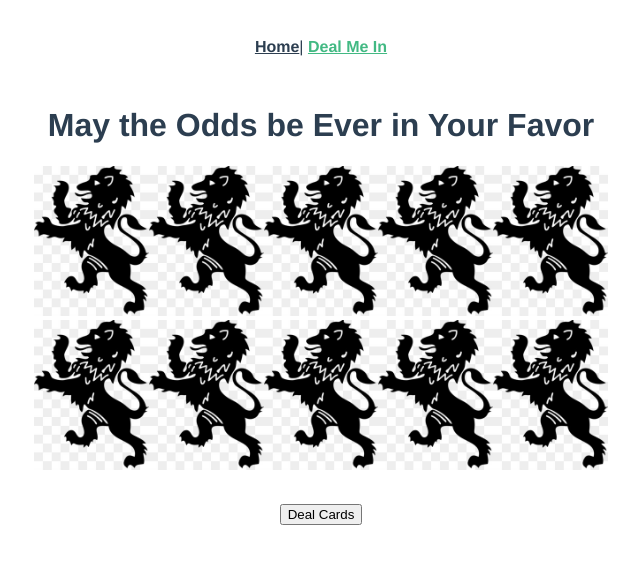
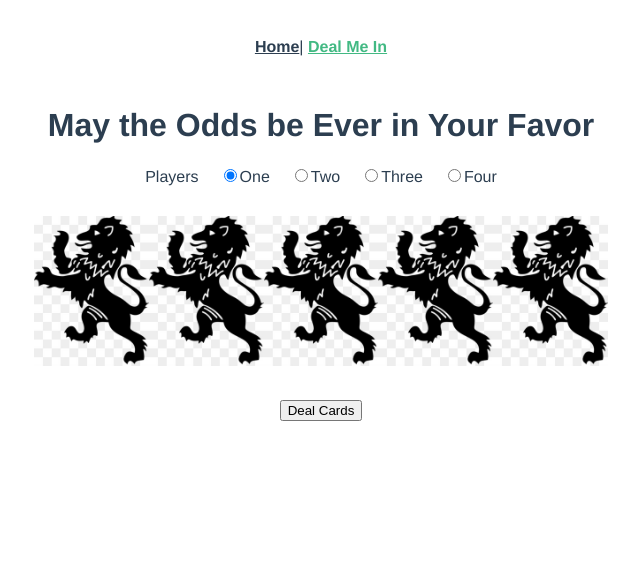
Before and after one commit to michaelgallipo/dke-card-dealer, a Vue app: page /#/deal in a window 1280 px wide. Shown: the top 564 px of the page, without its empty margins (319-959 px from the left). Built offline with nearby package versions, Linux system fonts and the light colour scheme.

Commit message:
Added Multiplayer Controls

```diff
--- a/src/views/Deal.vue
+++ b/src/views/Deal.vue
@@ -1,6 +1,17 @@
 <template>
   <div class="deal">
     <h1>May the Odds be Ever in Your Favor</h1>
+    <div id="selectors">
+      <label>Players</label>
+      <input type="radio" id="players" value="1" v-model="players" />
+      <label for="one">One</label>
+      <input type="radio" id="players" value="2" v-model="players" />
+      <label for="two">Two</label>
+      <input type="radio" id="players" value="3" v-model="players" />
+      <label for="three">Three</label>
+      <input type="radio" id="players" value="4" v-model="players" />
+      <label for="four">Four</label>
+    </div>
     <div id="cards">
       <div v-for="(player, index) in hands" :key="index">
         <div v-if="index < players">
@@ -21,7 +32,7 @@ export default {
   data: () => {
     return {
       hands: [],
-      players: 2,
+      players: 1,
       card: "",
       default_url: "../assets/logo.png",
       test: "logo"
@@ -36,27 +47,9 @@ export default {
         "dkelion.jpg",
         "dkelion.jpg"
       ],
-      [
-        "dkelion.jpg",
-        "dkelion.jpg",
-        "dkelion.jpg",
-        "dkelion.jpg",
-        "dkelion.jpg"
-      ],
-      [
-        "dkelion.jpg",
-        "dkelion.jpg",
-        "dkelion.jpg",
-        "dkelion.jpg",
-        "dkelion.jpg"
-      ],
-      [
-        "dkelion.jpg",
-        "dkelion.jpg",
-        "dkelion.jpg",
-        "dkelion.jpg",
-        "dkelion.jpg"
-      ]
+      [],
+      [],
+      []
     ];
   },
   methods: {
@@ -116,11 +109,13 @@ export default {
         "AH"
       ];
       let size = 5;
+      this.hands = [[], [], [], []];
       for (let x = 0; x < size; x++) {
         for (let y = 0; y < this.players; y++) {
           let dealt = Math.floor(Math.random() * deck.length);
           let card_url = deck[dealt] + ".png";
-          this.hands[y].splice(x, 1, card_url);
+          // this.hands[y].splice(x, 1, card_url);
+          this.hands[y].push(card_url);
           deck.splice(dealt, 1);
         }
       }
@@ -133,9 +128,19 @@ export default {
 </script>
 
 <style scoped>
+#selectors {
+  display: inline-block;
+  padding-bottom: 30px;
+}
+
+#players {
+  margin-left: 25px;
+}
+
 #cards {
   margin-bottom: 30px;
 }
+
 #playingCard {
   height: 150px;
 }
```
